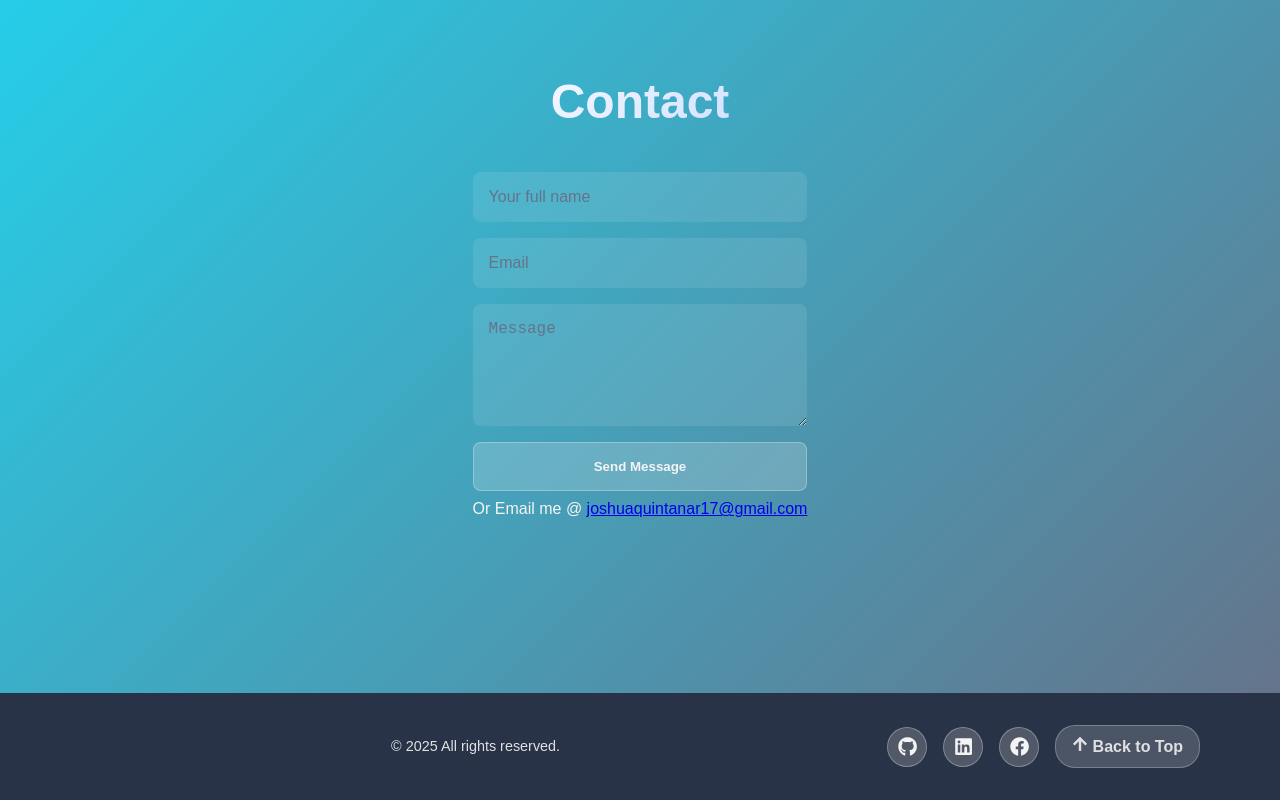
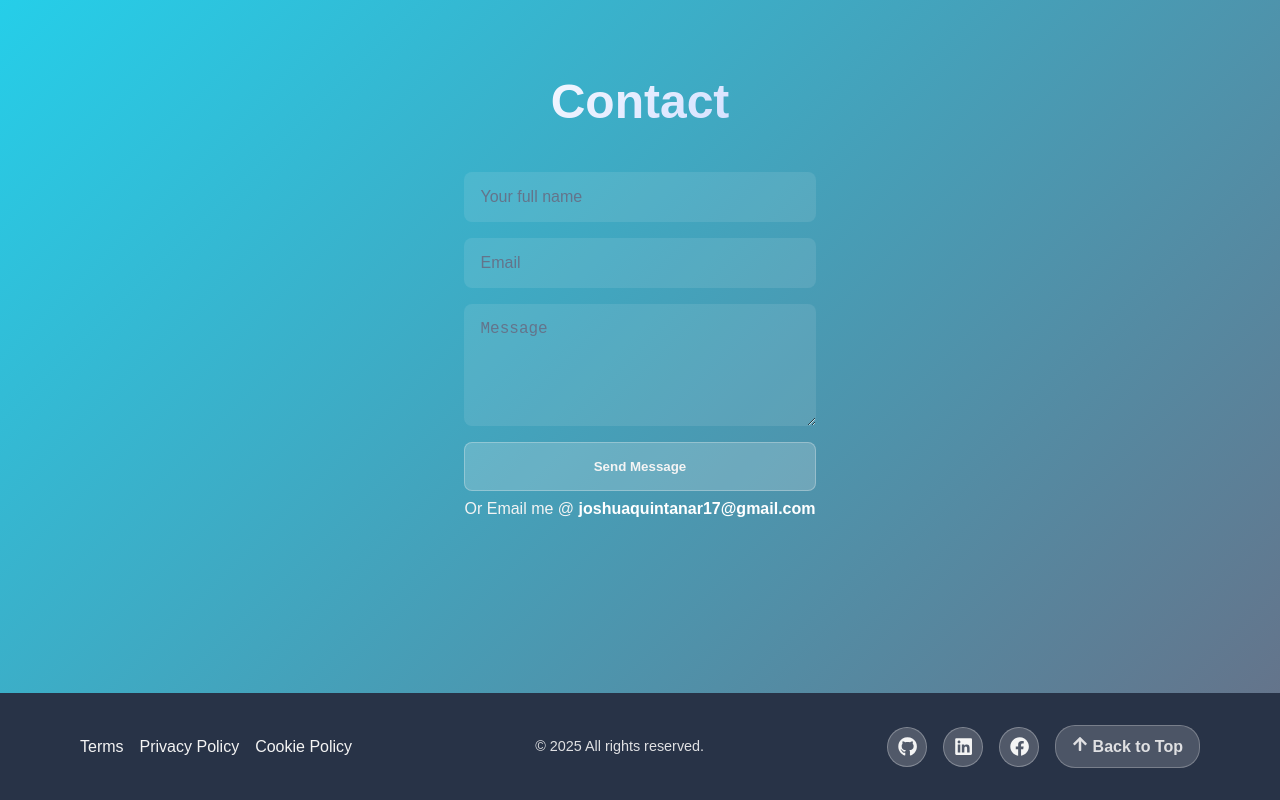
Before and after one commit to coffee-kernel/Web-Portfolio, a React (Create React App) app: page / in a window 1280 px wide. Shown: the part 2816-3616 px from the top of the page. Built offline with nearby package versions, Linux system fonts and the light colour scheme; the HTML template or start-up script is replaced by a standard one.

Commit message:
Modify and update footer an contact page

```diff
--- a/src/App.css
+++ b/src/App.css
@@ -367,7 +367,7 @@ h2 {
 .contact-form input:focus,
 .contact-form textarea:focus {
   outline: none;
-  box-shadow: 0 0 10px rgba(34, 211, 238, 0.5); /* Primary focus glow */
+  box-shadow: 0 0 10px rgba(0, 0, 0, 0.3); /* Primary focus glow */
 }
 
 .contact-form input::placeholder,
@@ -392,6 +392,33 @@ h2 {
   box-shadow: 0 5px 15px rgba(0, 0, 0, 0.3);
 }
 
+.emailme {
+  margin-top: 3px;
+}
+
+.emailadd {
+  margin-top: 3px;
+  text-decoration: none;
+  color: #ffffff;
+  font-weight: bold;
+  position: relative;
+}
+
+.emailadd::after {
+  content: '';
+  position: absolute;
+  bottom: -3px;
+  left: 0;
+  width: 0;
+  height: 2px;
+  background: #ffffff;
+  transition: width 0.3s ease;
+}
+
+.emailadd:hover::after {
+  width: 100%;
+}
+
 .success-msg,
 .error-msg {
   padding: 1rem;
@@ -406,15 +433,15 @@ h2 {
 }
 
 .success-msg {
-  background: rgba(34, 211, 238, 0.2); /* Primary tint */
-  color: #22D3EE;
-  border: 1px solid #22D3EE;
+  background: #3cb371; /* Primary tint */
+  color: #f4f4f4;
+  border: 1px solid #3cb371;
 }
 
 .error-msg {
-  background: rgba(100, 116, 139, 0.2); /* Secondary tint */
-  color: #64748B;
-  border: 1px solid #64748B;
+  background: #dc143c; /* Secondary tint */
+  color: #f4f4f4;
+  border: 1px solid #dc143c;
 }
 
 .success-msg svg,
@@ -483,6 +510,34 @@ h2 {
   filter: drop-shadow(0 0 5px rgba(244, 244, 244, 0.8)); /* Accent glow */
 }
 
+/* Legal links design */
+.legal-links {
+  display: flex;
+  gap: 1rem;
+}
+
+.legal-links a {
+  color: #F4F4F4;
+  text-decoration: none;
+  position: relative;
+}
+
+.legal-links a::after {
+  content: '';
+  position: absolute;
+  bottom: 0;
+  left: 0;
+  width: 0;
+  height: 2px;
+  background: #F4F4F4;
+  transition: width 0.3s ease;
+}
+
+.legal-links a:hover::after {
+  width: 100%;
+}
+
+/* Back to top button */
 .back-to-top {
   color: #F4F4F4;
   text-decoration: none;
--- a/src/components/Contact.js
+++ b/src/components/Contact.js
@@ -97,7 +97,7 @@ const Contact = () => {
           </div>
         )}
 
-        <p>Or Email me @ <a href="mailto:joshuaquintanar17@gmail.com">joshuaquintanar17@gmail.com</a></p>
+        <p className="mailme">Or Email me @ <a href="mailto:joshuaquintanar17@gmail.com" className="emailadd">joshuaquintanar17@gmail.com</a></p>
       </div>
     </section>
   );
--- a/src/components/Footer.js
+++ b/src/components/Footer.js
@@ -7,9 +7,17 @@ const Footer = () => {
         <footer className="footer">
             <div className="container">
                 <div className="footer-content">
+                    {/* Legal links */}
+                    <div className="legal-links">
+                        <a href="#" target="_blank" rel="noopener noreferrer" aria-label="Terms of Service">Terms</a>
+                        <a href="#" target="_blank" rel="noopener noreferrer" aria-label="Privacy Policy">Privacy Policy</a>
+                        <a href="#" target="_blank" rel="noopener noreferrer" aria-label="Cookie Policy">Cookie Policy</a>
+                    </div>
+                    {/* all rights reserved */}
                     <div className="footer-text">
                         <p>&copy; 2025 All rights reserved.</p>
                     </div>
+                    {/* Social links */}
                     <div className="social-links">
                         <a href="https://github.com/coffee-kernel" target="_blank" rel="noopener noreferrer" aria-label="GitHub">
                         <FaGithub />
@@ -21,6 +29,7 @@ const Footer = () => {
                         <FaFacebook />
                         </a>
                     </div>
+                    {/* Back to top */}
                     <Link to="about" smooth={true} duration={500} className="back-to-top">
                         <FaArrowUp /> Back to Top {/* Add icon before text */}
                     </Link>
```
